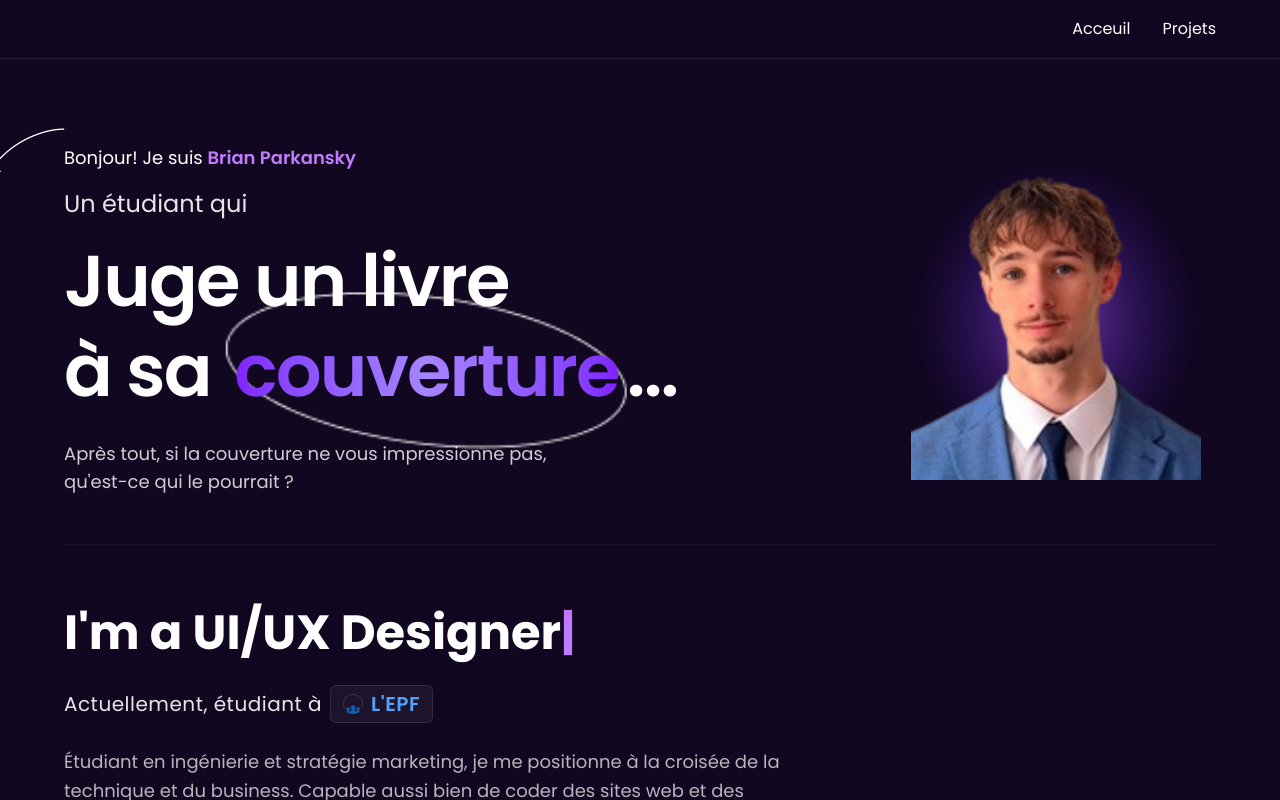
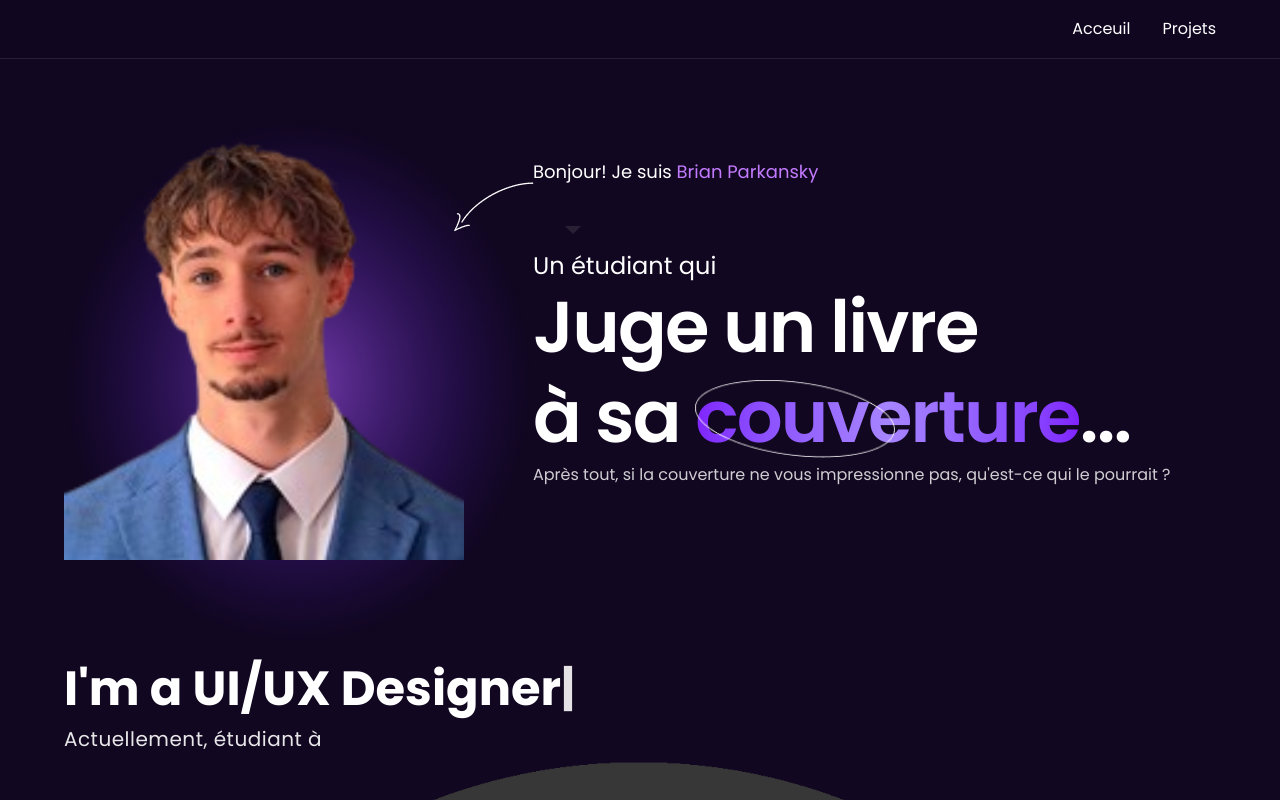
Before and after one commit to brianpk07-tech/portfolio-v2, a Next.js app: page / in a window 1280 px wide. Shown: the top 800 px of the page. Built offline with nearby package versions, Linux system fonts and the light colour scheme.

Commit message:
15h13/01/06/26

```diff
--- a/app/components/Banner.tsx
+++ b/app/components/Banner.tsx
@@ -14,123 +14,137 @@ export default function Banner(): React.JSX.Element {
     const currentText = texts[currentTextIndex];
 
     if (!isDeleting) {
+      // Typing effect
       if (displayedText.length < currentText.length) {
         const timeout = setTimeout(() => {
           setDisplayedText(currentText.slice(0, displayedText.length + 1));
         }, typingSpeed);
         return () => clearTimeout(timeout);
       } else {
+        // Finished typing, wait before deleting
         const timeout = setTimeout(() => {
           setIsDeleting(true);
-          setTypingSpeed(50);
+          setTypingSpeed(50); // Faster deletion
         }, 2000);
         return () => clearTimeout(timeout);
       }
     } else {
+      // Deleting effect
       if (displayedText.length > 0) {
         const timeout = setTimeout(() => {
           setDisplayedText(currentText.slice(0, displayedText.length - 1));
         }, typingSpeed);
         return () => clearTimeout(timeout);
       } else {
+        // Finished deleting, move to next text
         setIsDeleting(false);
-        setTypingSpeed(100);
+        setTypingSpeed(100); // Reset typing speed
         setCurrentTextIndex((prev) => (prev + 1) % texts.length);
       }
     }
   }, [displayedText, isDeleting, currentTextIndex, texts, typingSpeed]);
-
   return (
     <section
       id="home"
-      className="min-h-screen flex items-center justify-center pt-36 pb-12 px-6"
+      className="min-h-screen flex items-center justify-center pt-20 px-6"
     >
       <div className="container mx-auto max-w-6xl">
-        <div className="flex flex-col-reverse lg:flex-row items-center gap-12 lg:gap-8">
-
+        <div className="flex flex-col lg:flex-row items-center ">
           {/* Left side - Text content */}
-          <div className="flex-1 space-y-6 text-center lg:text-left w-full">
-            {/* Desktop & Mobile Hello badge */}
-            <div className="relative inline-block mb-4">
+          {/* Right side - Character image */}
+          <div className="flex justify-center lg:justify-end relative w-full lg:w-auto">
+            <div className="relative top-10">
+              {/* Mobile: Hello text positioned on top of image */}
+              <div className="lg:hidden  -top-150 z-10">
+                <div className="relative inline-block ">
+                  <Image
+                    src="/assets/arrow.png"
+                    alt="Arrow pointer"
+                    width={80}
+                    height={80}
+                    className="absolute top-5 rotate-z-280"
+                    style={{ width: "auto", height: "auto" }}
+                  />
+                  <div className="relative">
+                    <p className="text-white text-lg whitespace-nowrap">
+                      Bonjour! I Am{" "}
+                      <span className="text-purple-400">Brian Parkansky</span>
+                    </p>
+                  </div>
+                  <div className="absolute -bottom-2 left-1/2 transform -translate-x-1/2 w-0 h-0 border-l-8 border-l-transparent border-r-8 border-r-transparent border-t-8 border-t-white/10"></div>
+                </div>
+              </div>
+              <Image
+                src="/assets/me.png"
+                alt="Brian Parkansky - Software Engineer and Designer"
+                width={300}
+                height={300}
+                className=" max-w-md absolute"
+                style={{ width: "auto", height: "auto" }}
+                priority
+              />
+              <Image
+                src="/assets/me-glow.png"
+                alt="Brian Parkansky - Software Engineer and Designer"
+                width={300}
+                height={300}
+                className="max-w-md "
+                style={{ width: "auto", height: "auto" }}
+                priority
+              />
+            </div>
+          </div>
+          <div className="flex-1 space-y-6 text-center lg:text-left">
+            {/* Desktop: Hello text in original position */}
+            <div className="hidden lg:inline-block relative">
               <Image
                 src="/assets/arrow.png"
                 alt="Arrow pointer"
                 width={100}
                 height={100}
-                className="absolute hidden lg:block"
+                className="absolute "
                 style={{ left: "-100px", top: "-50px", width: "auto", height: "auto" }}
               />
-              <div className="bg-white/5 border border-white/10 px-4 py-2 rounded-full lg:bg-transparent lg:border-none lg:p-0">
+              <div style={{ bottom: 40, position: "relative" }}>
                 <p className="text-white text-lg">
                   Bonjour! Je suis{" "}
-                  <span className="text-purple-400 font-semibold">Brian Parkansky</span>
+                  <span className="text-purple-400">Brian Parkansky</span>
                 </p>
               </div>
+              <div className="absolute -bottom-2 left-8 w-0 h-0 border-l-8 border-l-transparent border-r-8 border-r-transparent border-t-8 border-t-white/10"></div>
             </div>
-
-            <div className="space-y-4">
-              <p className="text-2xl text-white/90"> Un étudiant qui </p>
+            <div className="">
+              <p className="text-2xl"> Un étudiant qui </p>
               <h1 className="text-5xl tracking-tight lg:text-7xl font-semibold text-white leading-tight">
                 Juge un livre
                 <br /> à sa{" "}
-                <span className="relative inline-block z-10 px-2">
-                  <Image
-                    src="/assets/circle.png"
-                    alt="Circle"
-                    width={320}
-                    height={120}
-                    className="absolute top-1/2 left-1/2 -translate-x-1/2 -translate-y-1/2 w-[115%] h-[140%] max-w-none -z-10 object-contain"
-                  />
+                <span className="relative inline-block">
+                  <Image src="/assets/circle.png" alt="Circle" width={200} height={200} className="absolute mt-2" />
                   <span className="bg-gradient-to-r from-violet-600 via-violet-400 to-violet-600 bg-clip-text text-transparent">
                     couverture
                   </span>
                 </span>
                 ...
               </h1>
-              <p className="text-md lg:text-lg text-white/80 max-w-lg mx-auto lg:mx-0 pt-2">
+              <p className="text-md text-white/80">
                 Après tout, si la couverture ne vous impressionne pas, qu'est-ce qui le pourrait ?
               </p>
             </div>
           </div>
-
-          {/* Right side - Character image */}
-          <div className="flex justify-center lg:justify-end relative w-full lg:w-auto mb-8 lg:mb-0">
-            <div className="relative w-[280px] h-[280px] lg:w-[320px] lg:h-[320px]">
-              <Image
-                src="/assets/me.png"
-                alt="Brian Parkansky - Software Engineer and Designer"
-                fill
-                className="absolute object-contain z-10"
-                priority
-              />
-              <Image
-                src="/assets/me-glow.png"
-                alt="Brian Parkansky - Glow effect"
-                fill
-                className="absolute object-contain"
-                priority
-              />
-            </div>
-          </div>
-
         </div>
-
-        {/* Bottom Text Area (Typing effect & Bio) */}
-        <div className="space-y-4 pt-16 text-center lg:text-left border-t border-white/5 mt-12">
-          <p className="text-4xl lg:text-5xl text-white font-bold min-h-[60px]">
+        <div className="space-y-3 pt-15 text-center lg:text-left">
+          <p className="text-5xl text-white font-bold">
             I&apos;m a {displayedText}
-            <span className="animate-pulse text-purple-400">|</span>
+            <span className="animate-pulse">|</span>
           </p>
-
           <p className="text-lg lg:text-xl text-white/90 tracking-wide flex flex-wrap items-center justify-center lg:justify-start gap-2">
             <span>Actuellement, étudiant à</span>
-            <span className="flex items-center gap-2 bg-white/5 px-3 py-1 rounded-md border border-white/10">
-              <Image src="/assets/webhr.webp" alt="WebHR" width={20} height={20} className="w-5 h-5 object-contain" />
-              <span className="text-blue-400 font-semibold">L&apos;EPF</span>
+            <span className="flex items-center gap-2">
+              <Image src="/assets/webhr.webp" alt="WebHR" width={20} height={20} className="w-5 h-5" style={{ width: "auto", height: "auto" }} />
+              <span className="text-blue-400 font-semibold">L'EPF,</span>
             </span>
           </p>
-
-          <p className="text-base lg:text-lg text-white/70 max-w-3xl pt-2 leading-relaxed mx-auto lg:mx-0">
+          <p className="text-lg text-white/80 max-w-2xl mt-15 mx-auto lg:mx-0">
             Étudiant en ingénierie et stratégie marketing, je me positionne à la croisée de la technique et du business. Capable aussi bien de coder des sites web et des applications en Python que de piloter des études de marché complexes, je mets cette double compétence au service de projets numériques innovants.
           </p>
         </div>
```
